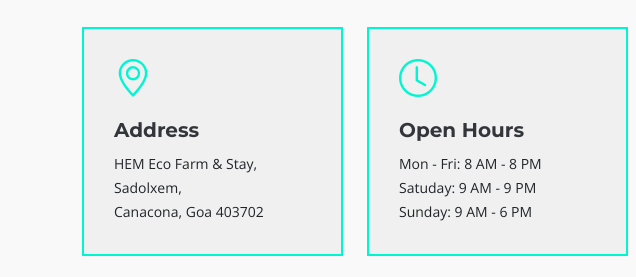
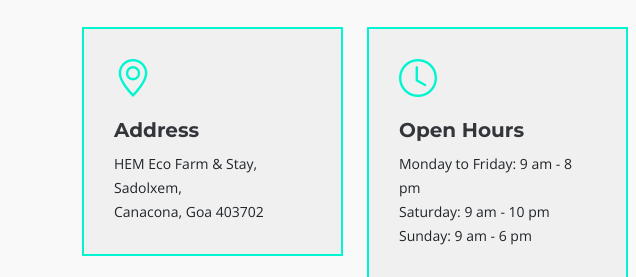
Before and after one commit to Vishal24102002/private_repo, a plain HTML site: page index.html in a window 1280 px wide. Shown: the part 5437-5714 px from the top of the page, 0-636 px from the left. Drawn offline with nearby package versions, Linux system fonts and the light colour scheme; a web font is replaced by a local one.

Commit message:
modified:   eco-stay.html 	modified:   index.html

```diff
--- a/index.html
+++ b/index.html
@@ -868,9 +868,9 @@
                   <div class="info-item" data-aos="fade" data-aos-delay="500">
                     <i class="bi bi-clock"></i>
                     <h3>Open Hours</h3>
-                    <p>Mon - Fri: 8 AM - 8 PM</p>
-                    <p>Satuday: 9 AM - 9 PM</p>
-                    <p>Sunday: 9 AM - 6 PM</p>
+                    <p>Monday to Friday: 9 am - 8 pm</p>
+                    <p>Saturday: 9 am - 10 pm</p>
+                    <p>Sunday: 9 am - 6 pm</p>
                   </div>
                 </div><!-- End Info Item -->
 
```
Also changed, not shown: eco-stay.html (+1 -1 lines).
